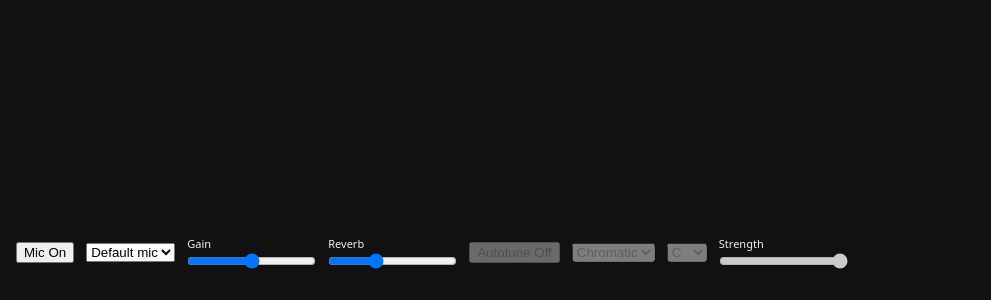
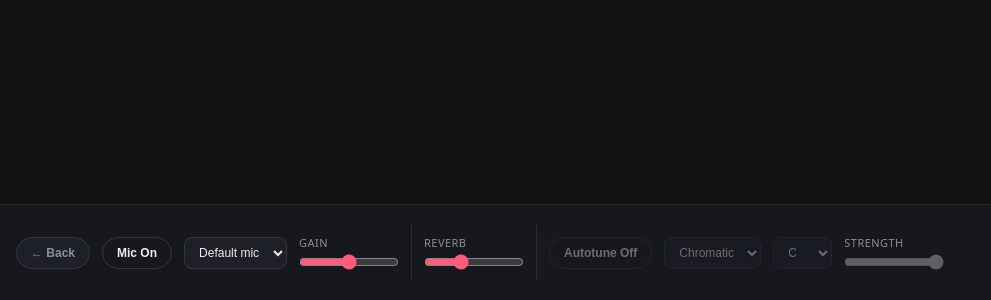
Before and after one commit to wjin17/campfire, a React (Vite) app: page / in a window 1280 px wide. Shown: the part 500-800 px from the top of the page, without its empty margins (0-991 px from the left). Built offline with nearby package versions, Linux system fonts and the light colour scheme.

Commit message:
feat: control bar styling and youtube back button
Co-Authored-By: Claude Fable 5 <noreply@anthropic.com>

```diff
--- a/src/main/index.ts
+++ b/src/main/index.ts
@@ -46,6 +46,12 @@ function createWindow(): void {
     return { action: 'deny' }
   })
   yt.webContents.loadURL('https://www.youtube.com')
+
+  ipcMain.on('yt-back', () => {
+    if (yt.webContents.navigationHistory.canGoBack()) {
+      yt.webContents.navigationHistory.goBack()
+    }
+  })
 
   win.on('ready-to-show', () => win.show())
   win.webContents.setWindowOpenHandler((details) => {
--- a/src/preload/index.d.ts
+++ b/src/preload/index.d.ts
@@ -3,6 +3,6 @@ import { ElectronAPI } from '@electron-toolkit/preload'
 declare global {
   interface Window {
     electron: ElectronAPI
-    api: { workletJs: () => string; wasmBytes: () => ArrayBuffer }
+    api: { wasmBytes: () => ArrayBuffer; ytBack: () => void }
   }
 }
--- a/src/renderer/src/App.tsx
+++ b/src/renderer/src/App.tsx
@@ -96,8 +96,14 @@ export default function App(): React.JSX.Element {
 
   return (
     <div className="bar">
-      <button onClick={toggleMic}>{micOn ? 'Mic Off' : 'Mic On'}</button>
-      <select value={deviceId} onChange={(e) => setDeviceId(e.target.value)}>
+      <button className="btn btn-nav" onClick={() => window.api.ytBack()}>
+        ← Back
+      </button>
+      <div className="bar-group">
+        <button className={`btn ${micOn ? 'btn-active' : ''}`} onClick={toggleMic}>
+          {micOn ? 'Mic Off' : 'Mic On'}
+        </button>
+        <select className="select" value={deviceId} onChange={(e) => setDeviceId(e.target.value)}>
           <option value="">Default mic</option>
           {devices.map((d) => (
             <option key={d.deviceId} value={d.deviceId}>
@@ -105,7 +111,7 @@ export default function App(): React.JSX.Element {
             </option>
           ))}
         </select>
-      <label>
+        <label className="control">
           Gain
           <input
             type="range"
@@ -119,7 +125,10 @@ export default function App(): React.JSX.Element {
             }}
           />
         </label>
-      <label>
+      </div>
+      <div className="bar-divider" />
+      <div className="bar-group">
+        <label className="control">
           Reverb
           <input
             type="range"
@@ -133,7 +142,11 @@ export default function App(): React.JSX.Element {
             }}
           />
         </label>
+      </div>
+      <div className="bar-divider" />
+      <div className="bar-group">
         <button
+          className={`btn ${autotune ? 'btn-active' : ''}`}
           onClick={toggleAutotune}
           disabled={!micOn || autotuneError}
           title={autotuneError ? 'Autotune failed to load' : ''}
@@ -141,6 +154,7 @@ export default function App(): React.JSX.Element {
           {autotune ? 'Autotune On' : 'Autotune Off'}
         </button>
         <select
+          className="select"
           value={mode}
           disabled={!autotune}
           onChange={(e) => {
@@ -154,6 +168,7 @@ export default function App(): React.JSX.Element {
           <option value="minor">Minor</option>
         </select>
         <select
+          className="select"
           value={root}
           disabled={!autotune || mode === 'chromatic'}
           onChange={(e) => {
@@ -168,7 +183,7 @@ export default function App(): React.JSX.Element {
             </option>
           ))}
         </select>
-      <label>
+        <label className="control">
           Strength
           <input
             type="range"
@@ -183,6 +198,7 @@ export default function App(): React.JSX.Element {
             }}
           />
         </label>
+      </div>
       {micOn && <span className="warn">🎧 Use headphones — speakers will feed back</span>}
       {micError && <span className="error">{micError}</span>}
     </div>
--- a/src/renderer/src/assets/main.css
+++ b/src/renderer/src/assets/main.css
@@ -7,6 +7,16 @@ body {
   background: #111;
   color: #eee;
 }
+
+:root {
+  --accent: #ff5c7a;
+  --bar-bg: #16181d;
+  --bar-border: #2a2d35;
+  --control-bg: #1d2027;
+  --control-border: #33363f;
+  --text-muted: #8a8f9c;
+}
+
 .bar {
   position: fixed;
   bottom: 0;
@@ -17,18 +27,112 @@ body {
   align-items: center;
   gap: 12px;
   padding: 0 16px;
-  background: #111;
+  background: var(--bar-bg);
+  border-top: 1px solid var(--bar-border);
 }
-.bar label {
+
+.bar-group {
+  display: flex;
+  align-items: center;
+  gap: 12px;
+}
+
+.bar-divider {
+  width: 1px;
+  align-self: stretch;
+  margin: 20px 0;
+  background: var(--bar-border);
+}
+
+.bar label,
+.control {
   display: flex;
   flex-direction: column;
+  gap: 4px;
   font-size: 11px;
-  gap: 2px;
+  letter-spacing: 0.04em;
+  text-transform: uppercase;
+  color: var(--text-muted);
 }
-.warn {
-  color: #fc0;
+
+.btn {
+  height: 32px;
+  padding: 0 14px;
+  border-radius: 16px;
+  border: 1px solid var(--control-border);
+  background: transparent;
+  color: #eee;
+  font-size: 12px;
+  font-weight: 600;
+  cursor: pointer;
+  transition:
+    background 0.12s ease,
+    border-color 0.12s ease,
+    color 0.12s ease,
+    opacity 0.12s ease;
+}
+
+.btn:hover:not(:disabled) {
+  border-color: var(--accent);
+}
+
+.btn:disabled {
+  opacity: 0.4;
+  cursor: default;
+}
+
+.btn-active {
+  background: var(--accent);
+  border-color: var(--accent);
+  color: #16181d;
+}
+
+.btn-active:hover:not(:disabled) {
+  border-color: var(--accent);
+}
+
+.btn-nav {
+  height: 32px;
+  padding: 0 14px;
+  border-radius: 16px;
+  border: 1px solid var(--control-border);
+  background: var(--control-bg);
+  color: var(--text-muted);
+}
+
+.btn-nav:hover {
+  color: #eee;
+  border-color: var(--control-border);
+}
+
+.select {
+  height: 32px;
+  padding: 0 10px;
+  border-radius: 8px;
+  border: 1px solid var(--control-border);
+  background: var(--control-bg);
+  color: #eee;
   font-size: 12px;
 }
+
+.select:disabled {
+  opacity: 0.4;
+}
+
+.control input[type='range'] {
+  width: 100px;
+  accent-color: var(--accent);
+}
+
+.control input[type='range']:disabled {
+  opacity: 0.4;
+}
+
+.warn {
+  color: #e0a030;
+  font-size: 12px;
+}
+
 .error {
   color: #f66;
   font-size: 12px;
```
Also changed, not shown: src/preload/index.ts (+5 -5 lines). Lines whose indentation alone changed are shown as unchanged.
